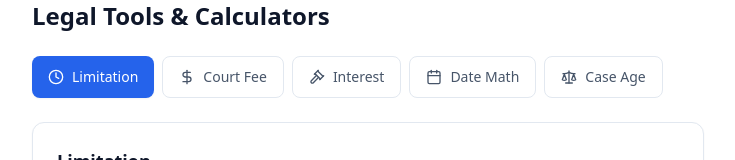
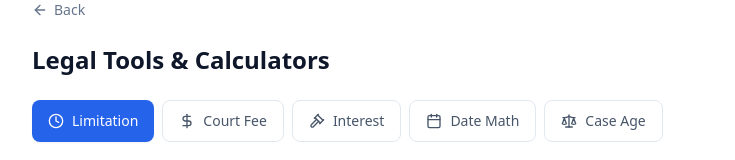
Before and after one commit to AlHabibKhan/legal-law-diary, a React (Vite) app: page /tools in a window 1280 px wide. Shown: the top 160 px of the page, without its empty margins (272-1007 px from the left). Built offline with nearby package versions, Linux system fonts and the light colour scheme; no server answers.

Commit message:
Tools: add back button and two Adsterra ad banners

```diff
--- a/src/pages/Tools.tsx
+++ b/src/pages/Tools.tsx
@@ -1,9 +1,11 @@
 import { useState } from 'react'
+import { useNavigate } from 'react-router-dom'
 import { Card, CardContent, CardHeader, CardTitle } from '@/components/ui/card'
 import { Input } from '@/components/ui/input'
 import { Select } from '@/components/ui/select'
 import { Button } from '@/components/ui/button'
-import { Calculator, Calendar, Clock, DollarSign, Scale, Gavel } from 'lucide-react'
+import { Calculator, Calendar, Clock, DollarSign, Scale, Gavel, ArrowLeft } from 'lucide-react'
+import { AdBanner } from '@/components/ads/AdBanner'
 import { formatDate } from '@/lib/utils'
 
 type TabId = 'limitation' | 'court-fee' | 'interest' | 'date-math' | 'case-age'
@@ -469,9 +471,17 @@ function CaseAgeTab() {
 
 export default function Tools() {
   const [activeTab, setActiveTab] = useState<TabId>('limitation')
+  const navigate = useNavigate()
 
   return (
     <div className="mx-auto max-w-2xl space-y-6">
+      <button
+        onClick={() => navigate(-1)}
+        className="flex items-center gap-1.5 text-sm text-slate-500 hover:text-slate-800 transition-colors"
+      >
+        <ArrowLeft size={16} /> Back
+      </button>
+
       <h1 className="text-2xl font-bold text-slate-900">Legal Tools & Calculators</h1>
 
       {/* Tab Bar */}
@@ -487,6 +497,8 @@ export default function Tools() {
         ))}
       </div>
 
+      <AdBanner adKey="TOOLS_TOP" height={90} width={728} className="mx-auto" />
+
       {/* Active Tab Content */}
       <Card>
         <CardHeader>
@@ -500,6 +512,8 @@ export default function Tools() {
           {activeTab === 'case-age' && <CaseAgeTab />}
         </CardContent>
       </Card>
+
+      <AdBanner adKey="TOOLS_BANNER" height={250} width={300} className="mx-auto" />
     </div>
   )
 }
```
